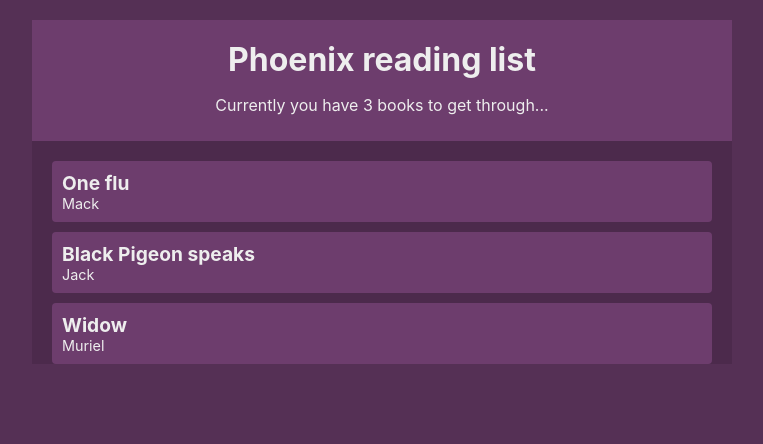
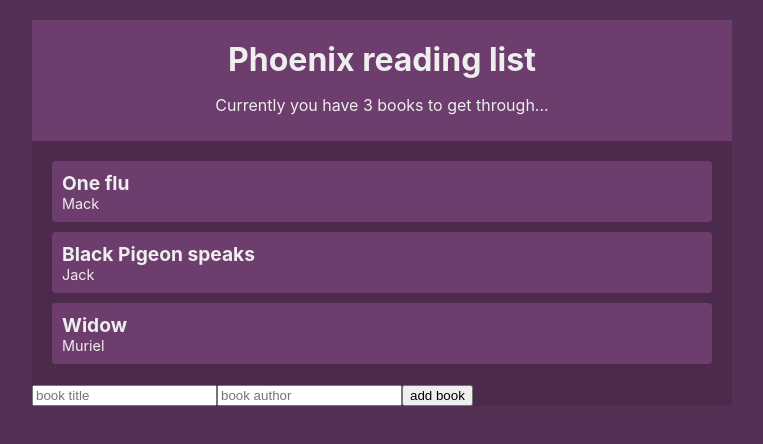
Before and after one commit to Jitgitbit/react-context-hooks-exercise-two, a React (Create React App) app: page / in a window 1280 px wide. Shown: the top 444 px of the page, without its empty margins (258-1021 px from the left). Built offline with nearby package versions, Linux system fonts and the light colour scheme.

Commit message:
BookForm made

```diff
--- a/src/App.js
+++ b/src/App.js
@@ -3,6 +3,7 @@
 import BookContextProvider from './contexts/BookContext';
 import NavBar from './components/NavBar';
 import BookList from './components/BookList';
+import BookForm from './components/BookForm';
 
 function App() {
   return (
@@ -10,6 +11,7 @@
       <BookContextProvider>
         <NavBar/>
         <BookList/>
+        <BookForm/>
       </BookContextProvider>
     </div>
   );
--- a/src/components/BookForm.jsx
+++ b/src/components/BookForm.jsx
@@ -0,0 +1,22 @@
+import React, {useContext, useState} from 'react';
+import { BookContext } from '../contexts/BookContext';
+
+export default function BookForm() {
+  const {addBook} = useContext(BookContext);
+  const [title, setTitle] = useState('');
+  const [author, setAuthor] = useState('');
+  const handleSubmit = (e) => {
+    e.preventDefault();
+    console.log(title, author)
+    addBook(title, author);
+  }
+  return (
+    <form onSubmit={handleSubmit}>
+      <input type='text' placeholder='book title' value={title}
+      onChange={(e) => setTitle(e.target.value)} required/>
+      <input type='text' placeholder='book author' value={author}
+      onChange={(e) => setAuthor(e.target.value)} required/>
+      <input type='submit' value='add book'/>
+    </form>
+  )
+}
```
